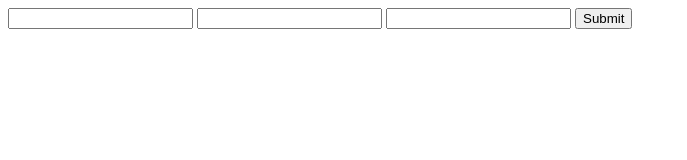
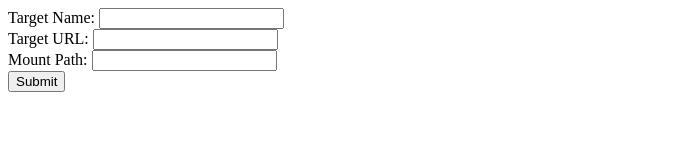
Before and after one commit to thekashifmalik/sshfsui, an Electron app: page src/renderer/add.html in a window 1280 px wide. Shown: the whole page, without its empty margins (0-687 px from the left). Drawn offline with Linux system fonts and the light colour scheme.

Commit message:
Add labels and empty styling file to add page

```diff
--- a/src/renderer/add.html
+++ b/src/renderer/add.html
@@ -3,17 +3,22 @@
 
 <head>
     <meta charset="UTF-8" />
-    <!-- https://developer.mozilla.org/en-US/docs/Web/HTTP/CSP -->
     <meta http-equiv="Content-Security-Policy" content="default-src 'self'; script-src 'self'" />
-    <meta http-equiv="X-Content-Security-Policy" content="default-src 'self'; script-src 'self'" />
     <title>Add target</title>
+    <link rel="stylesheet" href="add.css">
 </head>
 
 <body>
     <form id="add">
+        <label for="name">Target Name:</label>
         <input required type="text" name="name">
+        <br>
+        <label for="name">Target URL:</label>
         <input required type="url" name="url">
+        <br>
+        <label for="name">Mount Path:</label>
         <input required type="text" name="mount">
+        <br>
         <input type="submit">
     </form>
 </body>
```
Also changed, not shown: src/renderer/add.css (added).
